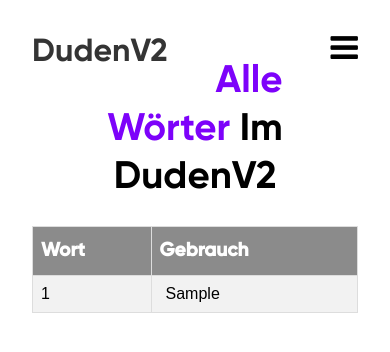
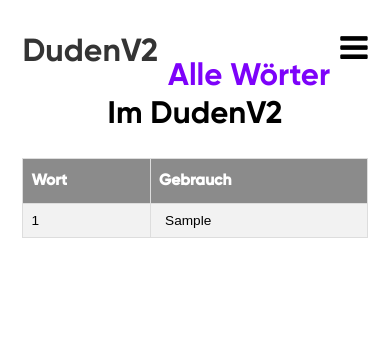
Before and after one commit to FelixHertz/dudenv2-fetch, a Flask app: page /alles in a window 390 px wide. Shown: the top 352 px of the page. Run offline with Flask 2, Linux system fonts and the light colour scheme; tables that the repository leaves empty or names only in its code hold one stand-in row (values such as "Sample post").

Commit message:
Add files via upload

```diff
--- a/static/css/main.css
+++ b/static/css/main.css
@@ -177,7 +177,7 @@ margin-top: 2%;
 		margin-top: 5%;
 	}
 	body {
-		margin: 0 2em 5em;
+		margin: 0 1.4em 5em;
 	}
 	.all {
 		font-size: 1em;
@@ -219,6 +219,9 @@ margin-top: 2%;
 		display: inline-block!important;
 		float: right;
 	}
+	#customers th {
+		font-size: 3vw;
+	}
 
 }
 
@@ -248,3 +251,20 @@ margin-top: 2%;
 		display: none !important;
 	}
 }
+
+
+
+@media (max-width: 550px) {
+	#customers th {
+		font-size: 4vw;
+	}
+	.nw-head {
+		font-size: 8vw;
+	}
+	.listclick{
+		font-size: 3.5vw;
+	}
+	#customers td{
+		font-size: 3.5vw;
+	}
+}
```
